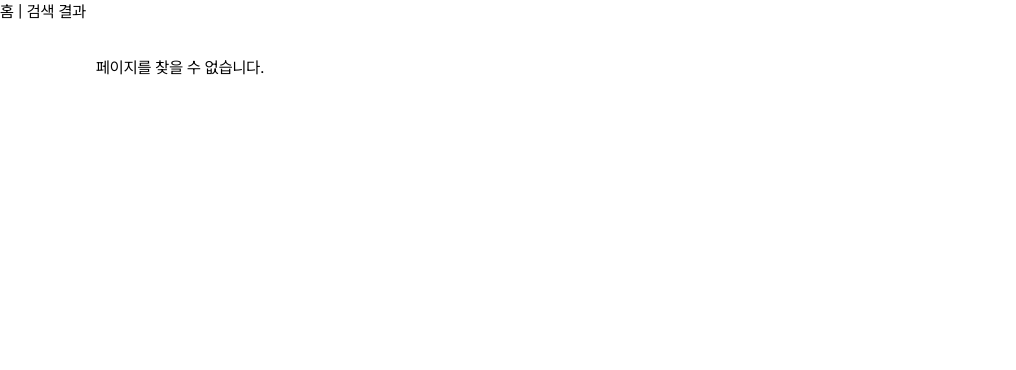
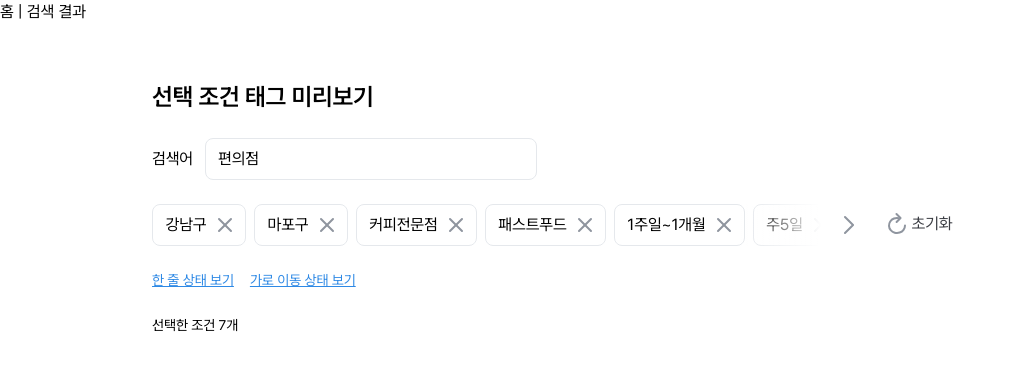
Before and after one commit to SOPT-all/39-COLLABORATION-WEB-ALBACHEONGUK, a React (Vite) app: page /setup/filter-tags in a window 1280 px wide. Shown: the top 370 px of the page, without its empty margins (0-1016 px from the left). Built offline with nearby package versions, Linux system fonts and the light colour scheme.

Commit message:
feat: 선택 조건 태그 미리보기 추가

```diff
--- a/src/App.tsx
+++ b/src/App.tsx
@@ -7,6 +7,7 @@ import Layout from './components/Layout.tsx';
 import JobRowPreviewPage from './pages/setup/JobRowPreviewPage.tsx';
 import JobRowDesignAuditPage from './pages/setup/JobRowDesignAuditPage.tsx';
 import JobCardPreviewPage from './pages/setup/JobCardPreviewPage.tsx';
+import FilterTagsPreviewPage from './pages/setup/FilterTagsPreviewPage.tsx';
 
 const canShowComponentPreview =
   import.meta.env.DEV || import.meta.env.VITE_ENABLE_COMPONENT_PREVIEW === 'true';
@@ -24,6 +25,9 @@ function App() {
         {canShowComponentPreview && (
           <Route path="setup/job-card" element={<JobCardPreviewPage />} />
         )}
+        {canShowComponentPreview && (
+          <Route path="setup/filter-tags" element={<FilterTagsPreviewPage />} />
+        )}
         <Route path="*" element={<NotFoundPage />} />
       </Route>
       {/* Query·Zustand 세팅 확인용 임시 화면*/}
--- /dev/null
+++ b/src/pages/setup/FilterTagsPreviewPage.tsx
@@ -0,0 +1,67 @@
+import { useState } from 'react';
+
+import FilterTags, { type FilterTag } from '../../components/FilterTags.tsx';
+
+const SAMPLE_TAGS: FilterTag[] = [
+  { id: 'gangnam', kind: 'region', label: '강남구' },
+  { id: 'mapo', kind: 'region', label: '마포구' },
+  { id: 'coffee', kind: 'occupation', label: '커피전문점' },
+  { id: 'fast-food', kind: 'occupation', label: '패스트푸드' },
+  { id: 'short-term', kind: 'duration', label: '1주일~1개월' },
+  { id: 'five-days', kind: 'days', label: '주5일' },
+  { id: 'hourly', kind: 'pay', label: '시급' },
+];
+
+function FilterTagsPreviewPage() {
+  const [tags, setTags] = useState<FilterTag[]>(SAMPLE_TAGS);
+  const [keyword, setKeyword] = useState('편의점');
+
+  function handleRemove(removedTag: FilterTag) {
+    setTags((previous) =>
+      previous.filter((tag) => tag.kind !== removedTag.kind || tag.id !== removedTag.id),
+    );
+  }
+
+  return (
+    <section
+      aria-labelledby="filter-tags-preview-title"
+      className="mx-auto max-w-5xl space-y-6 p-6"
+    >
+      <h1 id="filter-tags-preview-title" className="text-display-24sb">
+        선택 조건 태그 미리보기
+      </h1>
+      <label className="text-body-16r flex items-center gap-3">
+        검색어
+        <input
+          className="border-alba-gray-300 rounded-lg border px-3 py-2"
+          value={keyword}
+          onChange={(event) => setKeyword(event.target.value)}
+        />
+      </label>
+      <div className="max-w-[801px]">
+        <FilterTags tags={tags} onRemove={handleRemove} onReset={() => setTags([])} />
+      </div>
+      <div className="text-body-14r flex flex-wrap gap-4">
+        <button
+          type="button"
+          className="text-alba-blue-700 cursor-pointer underline"
+          onClick={() => setTags([SAMPLE_TAGS[0], SAMPLE_TAGS[2], SAMPLE_TAGS[3]])}
+        >
+          한 줄 상태 보기
+        </button>
+        <button
+          type="button"
+          className="text-alba-blue-700 cursor-pointer underline"
+          onClick={() => setTags(SAMPLE_TAGS)}
+        >
+          가로 이동 상태 보기
+        </button>
+      </div>
+      <p className="text-body-14r" aria-live="polite">
+        선택한 조건 {tags.length}개
+      </p>
+    </section>
+  );
+}
+
+export default FilterTagsPreviewPage;
```
